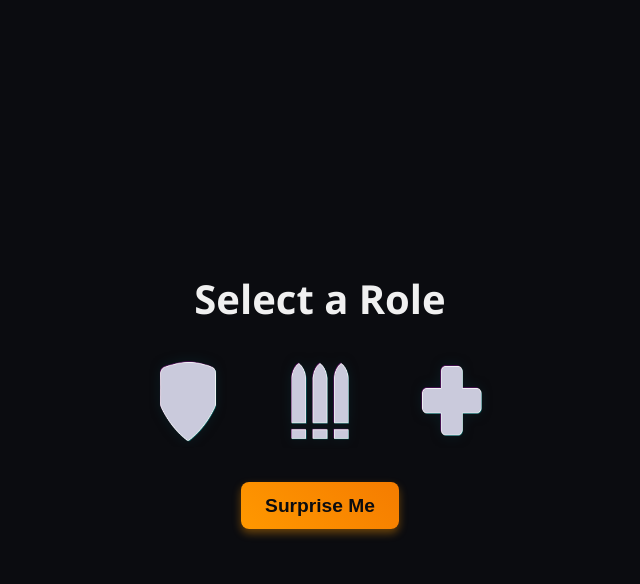
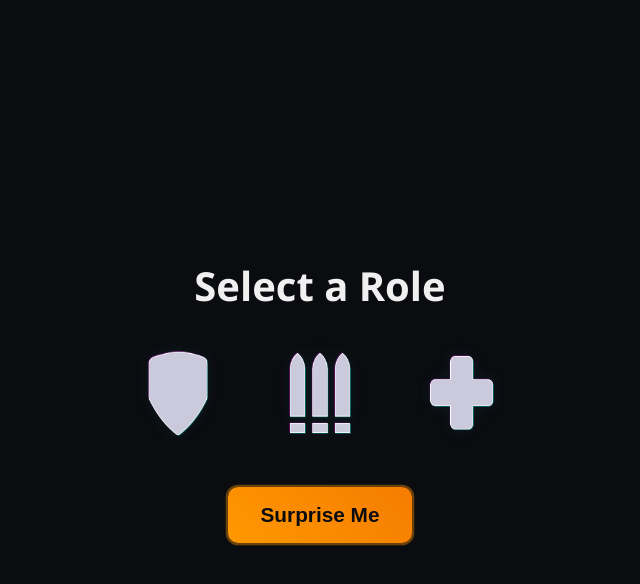
Before and after one commit to lime39/ow2-stadium-randomizer, a React (Vite) app in the folder frontend/: page / in a window 1280 px wide. Both pictures are taken after a click on the button "Get Started". Shown: the top 584 px of the page, without its empty margins (320-960 px from the left). Built offline with nearby package versions, Linux system fonts and the light colour scheme.

Commit message:
Updated the visual style of the hero and role select components.

```diff
--- a/frontend/src/components/HeroSelector.css
+++ b/frontend/src/components/HeroSelector.css
@@ -5,38 +5,48 @@
 }
 
 .hero-select-title {
-  font-size: 2rem;
+  font-size: 2.5rem;
   margin-bottom: 2rem;
-  color: #ffffff;
+  color: #ff9800; /* Overwatch orange for title */
 }
 
 .hero-grid {
   display: flex;
   flex-wrap: wrap;
-  gap: 1rem;
+  gap: 2rem; /* Increased spacing between icons */
   justify-content: center;
-  margin-top: 60px; /* so it doesn't overlap with back button */
+  margin-top: 60px;
 }
 
 .hero-card {
-  width: 120px;
+  width: 130px; /* slightly wider to fit the name better */
   cursor: pointer;
   text-align: center;
+  padding: 0.5rem;
+  border-radius: 10px;
+  transition: transform 0.2s, background-color 0.2s;
 }
 
 .hero-card:hover {
   transform: scale(1.05);
+  background-color: rgba(255, 152, 0, 0.1); /* soft orange hover */
 }
 
 .hero-card img {
   width: 100%;
   border-radius: 50%;
+  border: 2px solid #ff9800; /* Orange border */
 }
 
 .hero-card p {
   margin-top: 0.5rem;
-  font-weight: bold;
-  color: #ccc;
+  font-size: 1.2rem;
+  font-weight: 600;
+  color: #f0f0f0;
+  text-shadow: 0 0 4px rgba(0, 0, 0, 0.6);
+  white-space: nowrap;
+  overflow: hidden;
+  text-overflow: ellipsis;
 }
 
 .back-btn {
@@ -47,7 +57,7 @@
   border: none;
   font-size: 1.2rem;
   cursor: pointer;
-  color: #aaa; /* or a color that fits your theme */
+  color: #aaa;
   z-index: 10;
   padding: 0;
 }
--- a/frontend/src/components/RoleSelector.css
+++ b/frontend/src/components/RoleSelector.css
@@ -1,10 +1,25 @@
+@keyframes pulse {
+  0% {
+    box-shadow: 0 0 0 0 rgba(255, 152, 0, 0.5);
+  }
+  70% {
+    box-shadow: 0 0 0 10px rgba(255, 152, 0, 0);
+  }
+  100% {
+    box-shadow: 0 0 0 0 rgba(255, 152, 0, 0);
+  }
+}
+
 .role-select-container {
   display: flex;
   flex-direction: column;
   align-items: center;
   justify-content: center;
-  height: 100vh;
+  padding: 2rem;
+  min-height: 100vh;
+  background-color: #0b0c10; /* Ensures consistency if not already set */
 }
+
 
 .role-title {
   font-size: 2.5rem;
@@ -18,34 +33,37 @@
 }
 
 .role-icons img {
-  width: 100px;
-  height: 100px;
+  width: 110px;
+  height: 110px;
   cursor: pointer;
-  transition: transform 0.2s;
+  border-radius: 50%;
+  transition: transform 0.2s, box-shadow 0.2s;
+  border: 2px solid transparent;
 }
 
 .role-icons img:hover {
-  transform: scale(1.1);
+  transform: scale(1.12);
 }
 
+
 .surprise-btn {
-  margin-top: 2rem;
-  padding: 0.8rem 1.5rem;
-  font-size: 1.1rem;
+  animation: pulse 2.5s infinite;
+  margin-top: 2.5rem;
+  padding: 1rem 2rem;
+  font-size: 1.3rem;
   background: linear-gradient(45deg, #ff9800, #f57c00);
   border: none;
-  border-radius: 8px;
+  border-radius: 10px;
   cursor: pointer;
   color: #0b0c10;
-  font-size: 1.2rem;
   font-family: 'Orbitron', sans-serif;
-  font-weight: 600;
-  box-shadow: 0 4px 8px rgba(255, 152, 0, 0.4);
+  font-weight: bold;
+  box-shadow: 0 4px 12px rgba(255, 152, 0, 0.4);
   transition: all 0.3s ease;
 }
 
 .surprise-btn:hover {
-  background-color: #e65100;
-  box-shadow: 0 6px 12px rgba(230, 81, 0, 0.6);
-  transform: scale(1.05);
+  background: linear-gradient(45deg, #ffa726, #ff6d00);
+  box-shadow: 0 6px 16px rgba(255, 109, 0, 0.6);
+  transform: scale(1.07);
 }
```
Also changed, not shown: 1 other file (tests, documents, lock files or other folders).
